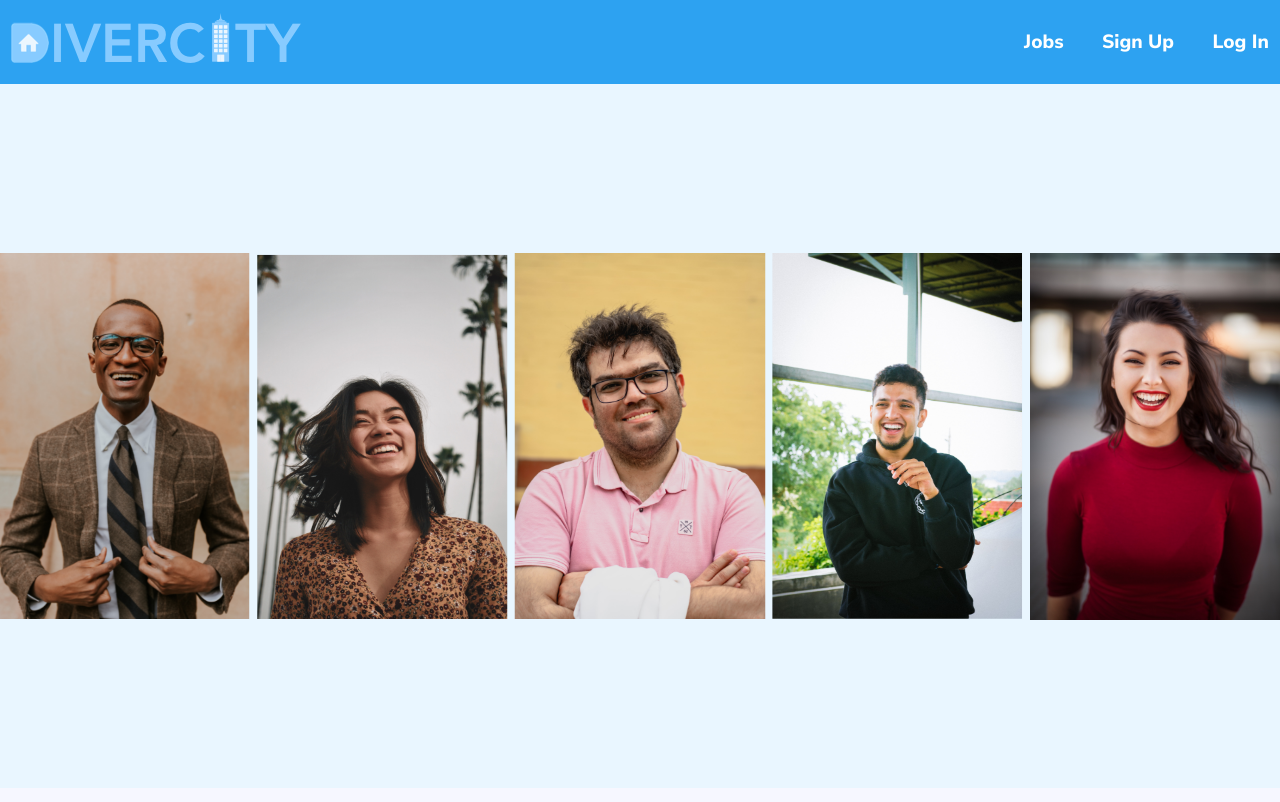
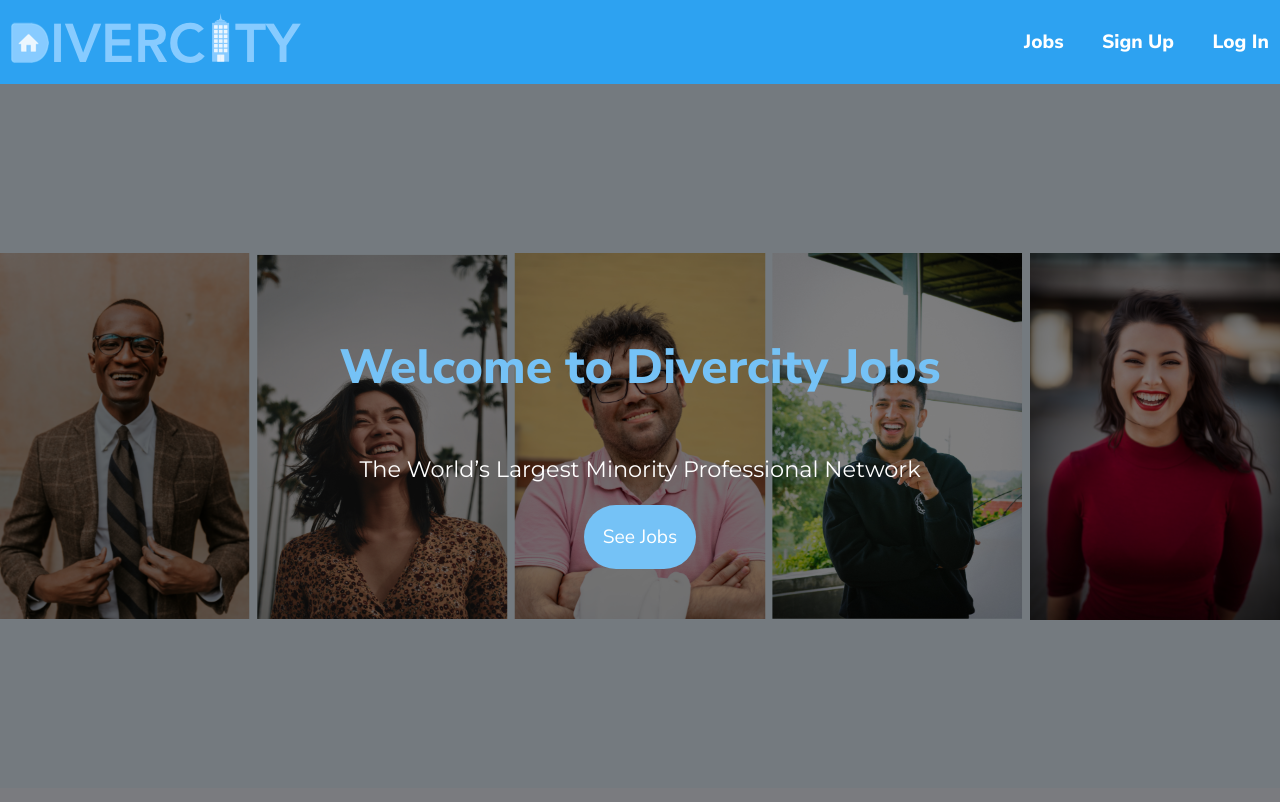
Before and after one commit to KhallilB/Divercity_Jobs, a React (Create React App) app: page / in a window 1280 px wide. Built offline with nearby package versions, Linux system fonts and the light colour scheme.

Commit message:
[add] spice up home

```diff
--- a/src/components/Hero/Hero.css
+++ b/src/components/Hero/Hero.css
@@ -12,13 +12,71 @@
 .hero__container .hero__background img {
   height: 100%;
   width: 100%;
-  z-index: -1;
 }
 
 .hero__container .hero__background .hero__transparent {
   position: absolute;
+  width: 100%;
+  height: 102%;
+  top: 0;
+  left: 0;
+  right: 0;
+  bottom: 0;
+  background-color: rgba(0, 0, 0, 0.5);
+  z-index: 1;
+  cursor: default;
+}
+
+.hero__container .hero__background .hero__welcome_text {
   height: 100%;
-  background: rgba(51, 50, 65, 0.8);
-  z-index: 1;
+  width: 100%;
+  top: 0;
+  left: 0;
+  display: -webkit-box;
+  display: -ms-flexbox;
+  display: flex;
+  -webkit-box-orient: vertical;
+  -webkit-box-direction: normal;
+      -ms-flex-direction: column;
+          flex-direction: column;
+  -webkit-box-pack: center;
+      -ms-flex-pack: center;
+          justify-content: center;
+  -webkit-box-align: center;
+      -ms-flex-align: center;
+          align-items: center;
+  position: absolute;
+  z-index: 3;
+}
+
+.hero__container .hero__background .hero__welcome_text h1 {
+  font-family: 'Nunito Sans', sans-serif;
+  font-size: 3em;
+  color: #75c2f6;
+  font-weight: bold;
+}
+
+.hero__container .hero__background .hero__welcome_text h3 {
+  font-family: 'Montserrat', sans-serif;
+  font-size: 1.4em;
+  color: #fff;
+  font-weight: 400;
+}
+
+.hero__container .hero__background .hero__welcome_text button {
+  font-family: 'Nunito Sans', sans-serif;
+  font-size: 1.2em;
+  color: #fff;
+  padding: 1em;
+  background-color: #75c2f6;
+  border: none;
+  border-radius: 50px 50px 50px 50px;
+  cursor: pointer;
+  -webkit-transition: all 0.2s ease-in-out;
+  transition: all 0.2s ease-in-out;
+}
+
+.hero__container .hero__background .hero__welcome_text button:hover {
+  background-color: #1598f0;
 }
 /*# sourceMappingURL=Hero.css.map */
--- a/src/components/Hero/Hero.jsx
+++ b/src/components/Hero/Hero.jsx
@@ -1,4 +1,5 @@
 import React from 'react';
+import { Link } from 'react-router-dom';
 import './Hero.css';
 
 import backgroundImage from '../../assets/diversity-background.png';
@@ -15,6 +16,13 @@ class Hero extends React.Component {
                 <div className="hero__background">
                     <img src={backgroundImage} alt="#" />
                     <div className="hero__transparent" />
+
+                    <div className="hero__welcome_text">
+                        <h1>Welcome to Divercity Jobs</h1>
+                        <h3>The World’s Largest Minority Professional Network</h3>
+
+                        <Link to="/jobs"><button>See Jobs</button></Link>
+                    </div>
                 </div>
             </div>
         )
--- a/src/components/Hero/Hero.scss
+++ b/src/components/Hero/Hero.scss
@@ -14,16 +14,70 @@
     img {
       height: 100%;
       width: 100%;
+    }
 
-      z-index: -1;
-    }
-    // Tansparency Layer
     .hero__transparent {
       position: absolute;
+      width: 100%;
+      height: 102%;
+      top: 0;
+      left: 0;
+      right: 0;
+      bottom: 0;
+      background-color: rgba(0, 0, 0, 0.5);
+      z-index: 1;
+      cursor: default;
+    }
+
+    .hero__welcome_text {
       height: 100%;
-      background: rgba($color: $black, $alpha: 0.8);
+      width: 100%;
+      top: 0;
+      left: 0;
 
-      z-index: 1;
+      display: flex;
+      flex-direction: column;
+      justify-content: center;
+      align-items: center;
+      position: absolute;
+
+      z-index: 3;
+
+      h1 {
+        @include primary-font(
+          $size: 3em,
+          $color: $primaryBlue,
+          $weight: bold
+        );
+      }
+
+      h3 {
+        @include secondary-font(
+          $size: 1.4em,
+          $color: $white,
+          $weight: 400
+        );
+      }
+
+      button {
+        @include primary-font($size: 1.2em, $color: $white);
+
+        padding: 1em;
+        background-color: $primaryBlue;
+
+        border: none;
+        border-radius: 50px 50px 50px 50px;
+
+        cursor: pointer;
+        transition: all 0.2s ease-in-out;
+
+        &:hover {
+          background-color: darken(
+            $color: $primaryBlue,
+            $amount: 20
+          );
+        }
+      }
     }
   }
 }
```
Also changed, not shown: 1 other file (tests, documents, lock files or other folders).
